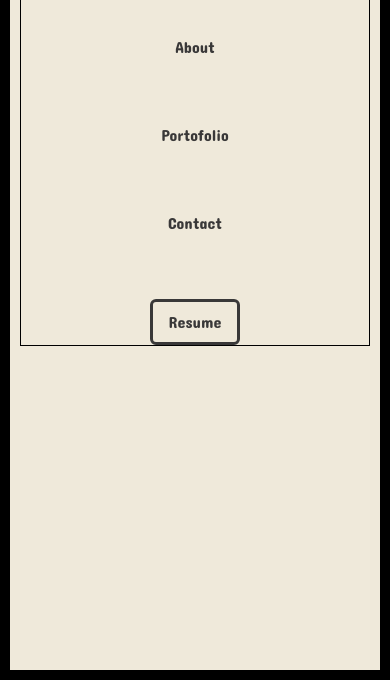
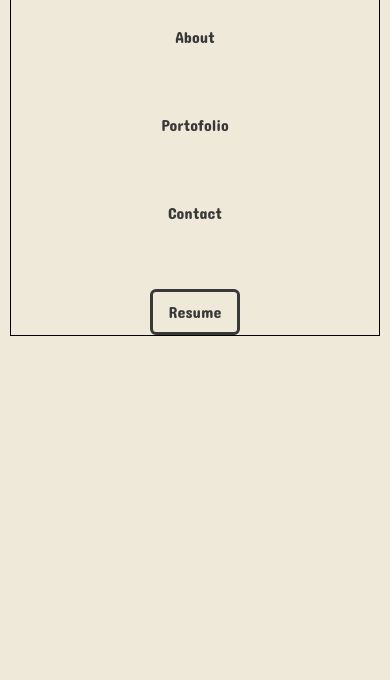
Before and after one commit to MASRA22/Sangajie, a plain HTML site: page about.html in a window 390 px wide. Shown: the part 164-844 px from the top of the page. Drawn offline with nearby package versions, Linux system fonts and the light colour scheme; a web font is replaced by a local one.

Commit message:
responsive navigasi

```diff
--- a/about.html
+++ b/about.html
@@ -213,18 +213,29 @@
                 text-align: center;
                 margin-bottom: 30px;
             }
+            .navigasi > div > aside > div {
+                display: flex;
+                flex-direction: column;
+                justify-content: space-between;
+                align-items: center;
+                border:1px solid black;
+                /* height: 100%; */
+            }
             .navigasi > div > aside {
+                display: block;
                 position: fixed;
-                border: 10px solid black;
-                top: 0px;
-                left: 0px;
+                overflow: auto;
                 width: 100%;
+                top: 0;
+                left: 0;
+                right: 0;
+                bottom: 0;
+                padding: 100px 10px;
                 height: 100vh;
                 outline: 0px;
                 background-color: #efe9da;
                 z-index: 9;
-                /* transition: 1s; */
-                transform: translateX(150vw);
+                transform: translateX(0vw);
             }
 
         }
```
